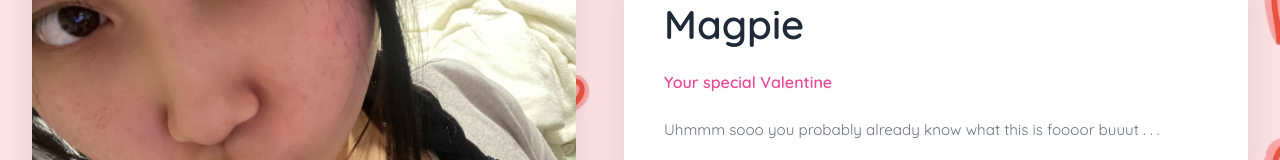
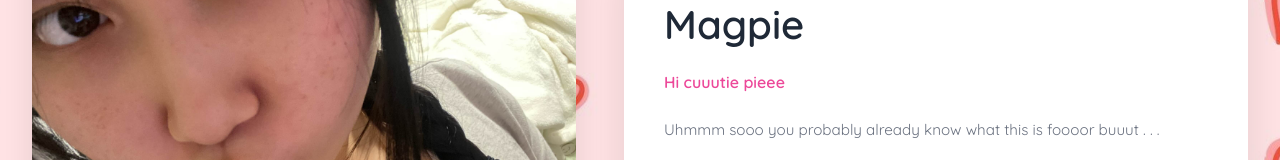
Before and after one commit to FrancisNacu/Maggie, a React (Vite) app: page /#/ in a window 1280 px wide. Shown: the part 254-414 px from the top of the page. Built offline with nearby package versions, Linux system fonts and the light colour scheme; a web font is replaced by a local one.

Commit message:
Message update

```diff
--- a/src/pages/Home.tsx
+++ b/src/pages/Home.tsx
@@ -249,7 +249,7 @@ function Home() {
                     <div className="page-one-card">
                         <div className="card-content">
                             <h1 className="card-title">Magpie</h1>
-                            <p className="card-subtitle">Your special Valentine</p>
+                            <p className="card-subtitle">Hi cuuutie pieee</p>
                             <p className="card-description">
                                 Uhmmm sooo you probably already know what this is foooor buuut . . .
                             </p>
```
